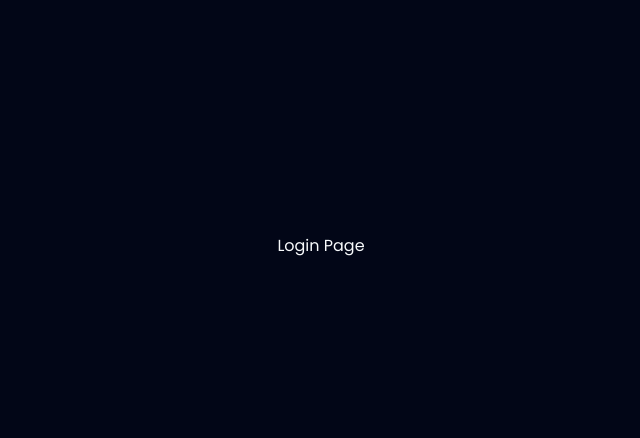
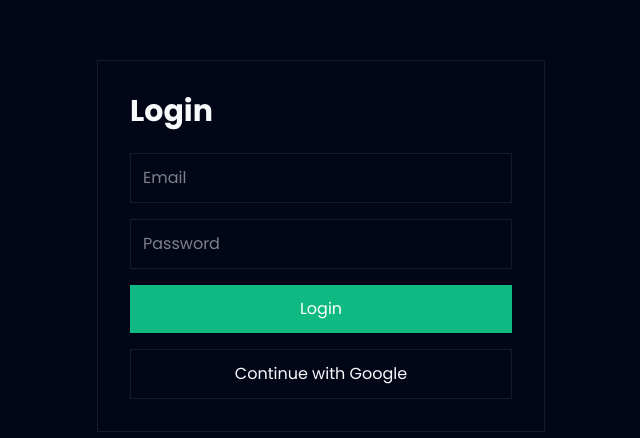
Before and after one commit to MEIBHAI1509/selavu-kaavalan, a Next.js app: page /login in a window 1280 px wide. Shown: the part 154-592 px from the top of the page, without its empty margins (319-959 px from the left). Built offline with nearby package versions, Linux system fonts and the light colour scheme; no server answers.

Commit message:
google login is working fine

```diff
--- a/package.json
+++ b/package.json
@@ -9,6 +9,7 @@
     "lint": "eslint"
   },
   "dependencies": {
+    "@hookform/resolvers": "^5.4.0",
     "@supabase/ssr": "^0.12.0",
     "@supabase/supabase-js": "^2.108.2",
     "class-variance-authority": "^0.7.1",
@@ -20,9 +21,11 @@
     "radix-ui": "^1.6.0",
     "react": "19.2.0",
     "react-dom": "19.2.0",
+    "react-hook-form": "^7.80.0",
     "shadcn": "^4.11.0",
     "tailwind-merge": "^3.6.0",
-    "tw-animate-css": "^1.4.0"
+    "tw-animate-css": "^1.4.0",
+    "zod": "^4.4.3"
   },
   "devDependencies": {
     "@tailwindcss/postcss": "^4",
--- /dev/null
+++ b/src/app/(auth)/callback/route.ts
@@ -0,0 +1,27 @@
+// src/app/auth/callback/route.ts
+
+import { createClient } from "@supabase/supabase-js";
+import { NextResponse } from "next/server";
+
+export async function GET(request: Request) {
+  const { searchParams, origin } = new URL(
+    request.url
+  );
+
+  const code = searchParams.get("code");
+
+  if (code) {
+    const supabase = createClient(
+      process.env.NEXT_PUBLIC_SUPABASE_URL!,
+      process.env.NEXT_PUBLIC_SUPABASE_ANON_KEY!
+    );
+
+    await supabase.auth.exchangeCodeForSession(
+      code
+    );
+  }
+
+  return NextResponse.redirect(
+    `${origin}/dashboard`
+  );
+}
--- a/src/app/(auth)/login/page.tsx
+++ b/src/app/(auth)/login/page.tsx
@@ -1,7 +1,15 @@
+import LoginForm from "@/components/forms/login-form";
+
 export default function LoginPage() {
   return (
     <div className="flex min-h-screen items-center justify-center">
-      Login Page
+      <div className="w-full max-w-md rounded-2xl border p-8">
+        <h1 className="mb-6 text-3xl font-bold">
+          Login
+        </h1>
+
+        <LoginForm />
+      </div>
     </div>
   );
 }
--- a/src/app/(user)/dashboard/page.tsx
+++ b/src/app/(user)/dashboard/page.tsx
@@ -1,3 +1,9 @@
-export default function Page() {
-    return <div>Coming Soon</div>;
-  }
+export default function DashboardPage() {
+  return (
+    <div className="p-10">
+      <h1 className="text-3xl font-bold">
+        Dashboard
+      </h1>
+    </div>
+  );
+}
--- a/src/app/(user)/layout.tsx
+++ b/src/app/(user)/layout.tsx
@@ -0,0 +1,7 @@
+export default function UserLayout({
+    children,
+  }: {
+    children: React.ReactNode;
+  }) {
+    return <>{children}</>;
+  }
--- a/src/app/admin/layout.tsx
+++ b/src/app/admin/layout.tsx
@@ -0,0 +1,7 @@
+export default function AdminLayout({
+    children,
+  }: {
+    children: React.ReactNode;
+  }) {
+    return <>{children}</>;
+  }
--- a/src/components/forms/login-form.tsx
+++ b/src/components/forms/login-form.tsx
@@ -0,0 +1,70 @@
+"use client";
+
+import { useState } from "react";
+import { authService } from "@/services/auth.service";
+
+export default function LoginForm() {
+  const [email, setEmail] = useState("");
+  const [password, setPassword] = useState("");
+
+  const handleLogin = async (
+    e: React.FormEvent
+  ) => {
+    e.preventDefault();
+
+    const { error } =
+      await authService.signIn(
+        email,
+        password
+      );
+
+    if (error) {
+      alert(error.message);
+      return;
+    }
+
+    window.location.href = "/dashboard";
+  };
+
+  return (
+    <form
+      onSubmit={handleLogin}
+      className="space-y-4"
+    >
+      <input
+        className="w-full rounded-lg border p-3"
+        placeholder="Email"
+        value={email}
+        onChange={(e) =>
+          setEmail(e.target.value)
+        }
+      />
+
+      <input
+        type="password"
+        className="w-full rounded-lg border p-3"
+        placeholder="Password"
+        value={password}
+        onChange={(e) =>
+          setPassword(e.target.value)
+        }
+      />
+
+      <button
+        className="w-full rounded-lg bg-primary p-3 text-white"
+      >
+        Login
+      </button>
+
+      <button
+        type="button"
+        onClick={() =>
+          authService.signInWithGoogle()
+        }
+        className="w-full rounded-lg border p-3"
+      >
+        Continue with Google
+      </button>
+    </form>
+  );
+}
--- a/src/services/auth.service.ts
+++ b/src/services/auth.service.ts
@@ -0,0 +1,30 @@
+import { supabase } from "@/lib/supabase/client";
+
+export const authService = {
+  async signIn(email: string, password: string) {
+    return supabase.auth.signInWithPassword({
+      email,
+      password,
+    });
+  },
+
+  async signUp(email: string, password: string) {
+    return supabase.auth.signUp({
+      email,
+      password,
+    });
+  },
+
+  async signInWithGoogle() {
+    return supabase.auth.signInWithOAuth({
+      provider: "google",
+      options: {
+        redirectTo: `${window.location.origin}/dashboard`,
+      },
+    });
+  },
+
+  async signOut() {
+    return supabase.auth.signOut();
+  },
+};
```
Also changed, not shown: 1 other file (tests, documents, lock files or other folders).
